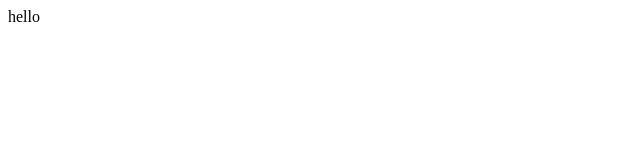
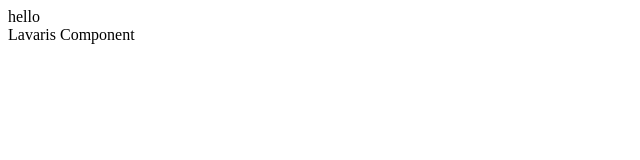
Before and after one commit to vvorkcloudtech/class-103, a React app: page / in a window 1280 px wide. Shown: the top 160 px of the page, without its empty margins (0-640 px from the left). Built offline with nearby package versions, Linux system fonts and the light colour scheme; the HTML template or start-up script is replaced by a standard one.

Commit message:
lavaris edit

```diff
--- a/src/js/components/App.jsx
+++ b/src/js/components/App.jsx
@@ -1,10 +1,12 @@
 import React from "react";
+import Lavaris from './Lavaris.jsx';
 
 class App extends React.Component {
   render() {
     return (
       <div>
         <div>hello</div>
+        <Lavaris/>
       </div>
     );
   }
--- /dev/null
+++ b/src/js/components/Lavaris.jsx
@@ -0,0 +1,11 @@
+import React, { Component } from 'react'
+
+export default class Lavaris extends Component {
+  render() {
+    return (
+      <div>
+        Lavaris Component
+      </div>
+    )
+  }
+}
```
Also changed, not shown: 1 other file (tests, documents, lock files or other folders).
